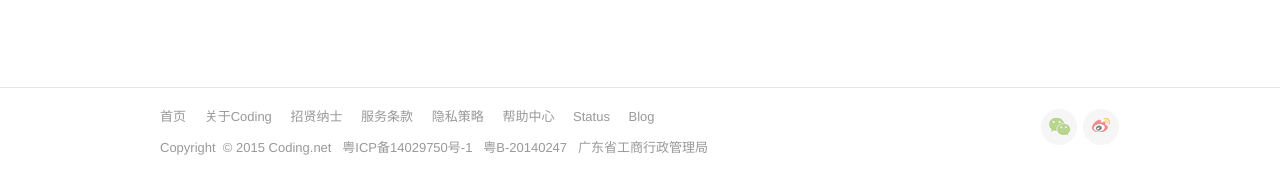
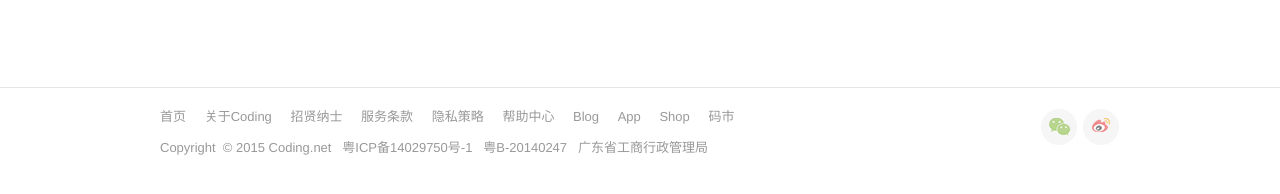
Before and after one commit to Coding/coding-docs, a Jekyll site: the page built from index.html, in a window 1280 px wide and 900 px high, scrolled down 647 px. Shown: the part 700-894 px from the top of the window. Built offline with Jekyll 4.4.1, drawn with Linux system fonts in a browser that asks for light colours; Markdown is read by kramdown in place of the engine named in the settings.

Commit message:
修改帮助底部链接

```diff
--- a/_includes/footer.html
+++ b/_includes/footer.html
@@ -21,8 +21,10 @@
                 <li><a href="/terms" target="_self">服务条款</a></li>
                 <li><a href="/privacy" target="_self">隐私策略</a></li>
                 <li><a href="/help" target="_self">帮助中心</a></li>
-                <li><a href="http://status.coding.net/">Status</a></li>
                 <li><a href="http://blog.coding.net/">Blog</a></li>
+                <li><a href="/app" target="_self">App</a></li>
+                <li><a href="/shop" target="_self">Shop</a></li>
+                <li><a href="http://mart.coding.net/">码市</a></li>
             </ul>
             <p>
                 Copyright&nbsp;&nbsp;&copy;&nbsp;2015&nbsp;Coding.net&nbsp;&nbsp;
```
